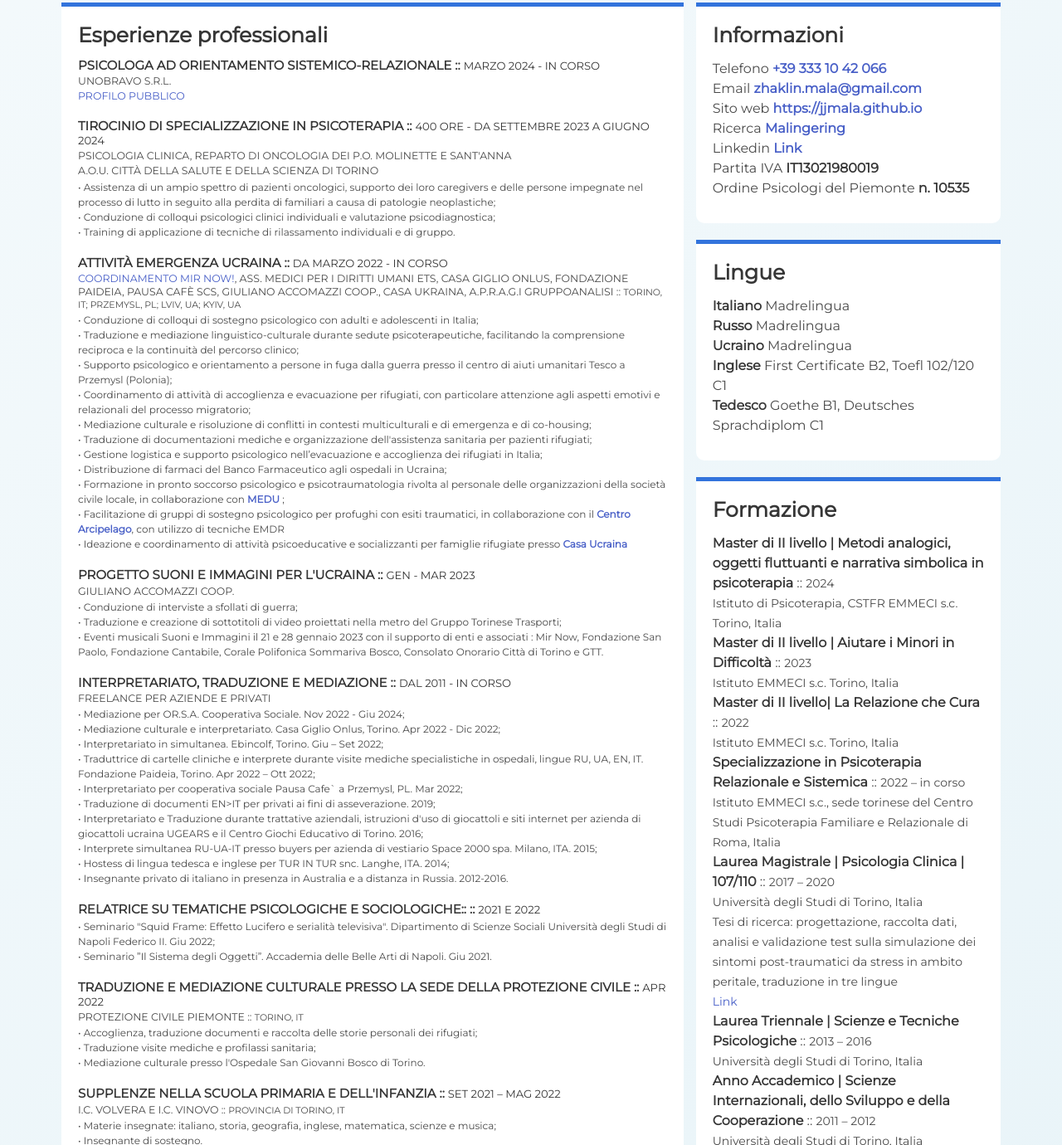
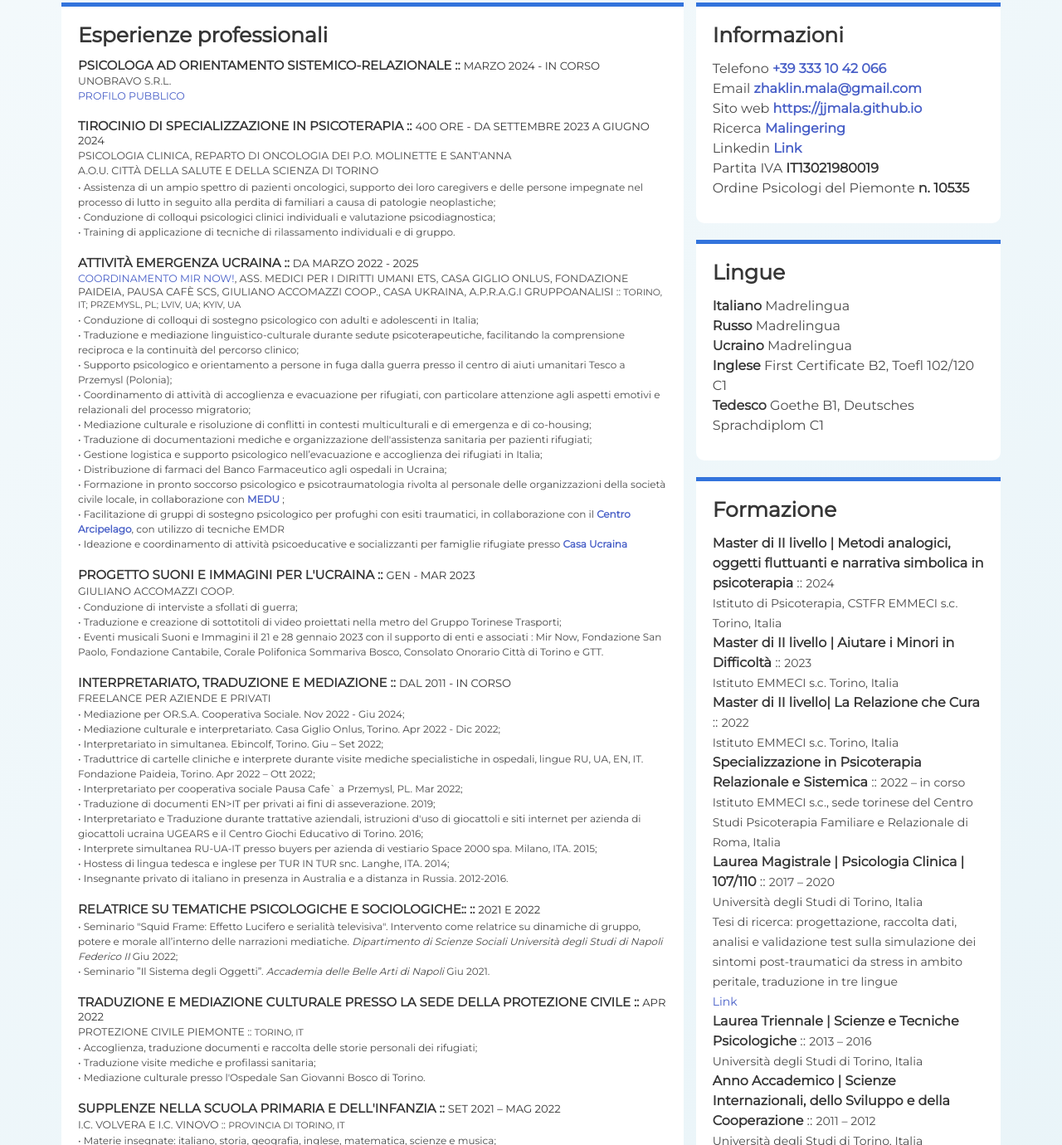
Before and after one commit to jjmala/jjmala.github.io, a Gatsby site: page / in a window 1280 px wide. Shown: the part 517-1897 px from the top of the page at 83% size. Built offline with nearby package versions, Linux system fonts and the light colour scheme; Gatsby itself is replaced by a stand-in of ours; a web font is replaced by a local one.

Commit message:
Update professional-experience.js

```diff
--- a/src/components/resume-components/professional-experience.js
+++ b/src/components/resume-components/professional-experience.js
@@ -54,7 +54,7 @@ export default function ProfessionalExperience() {
       <StyledArticle>
         <h4 className="title is-4 is-uppercase">
           Attività Emergenza Ucraina ::{' '}
-          <small className="has-text-weight-light">da Marzo 2022 - in corso</small>
+          <small className="has-text-weight-light">da Marzo 2022 - 2025</small>
         </h4>
         <p className='subtitle is-5 is-uppercase mb-1'>
           <a href='https://casagiglio.org/'>Coordinamento Mir Now!</a>, Ass. Medici per i Diritti Umani ETS, Casa Giglio
@@ -157,10 +157,10 @@ export default function ProfessionalExperience() {
         </h4>
         <p className='subtitle is-5 is-uppercase mb-1'></p>
         <ul>
-          <li>• Seminario "Squid Frame: Effetto Lucifero e serialità televisiva". Dipartimento di Scienze Sociali
-            Università degli Studi di Napoli Federico II. Giu 2022;
+          <li>• Seminario "Squid Frame: Effetto Lucifero e serialità televisiva". Intervento come relatrice su dinamiche di gruppo, potere e morale all’interno delle narrazioni mediatiche.  <em>Dipartimento di Scienze Sociali
+            Università degli Studi di Napoli Federico II</em> Giu 2022;
           </li>
-          <li>• Seminario ”Il Sistema degli Oggetti”. Accademia delle Belle Arti di Napoli. Giu 2021.</li>
+          <li>• Seminario ”Il Sistema degli Oggetti”. <em>Accademia delle Belle Arti di Napoli</em> Giu 2021.</li>
         </ul>
       </StyledArticle>
       {/*Protezione Civile*/}
```
